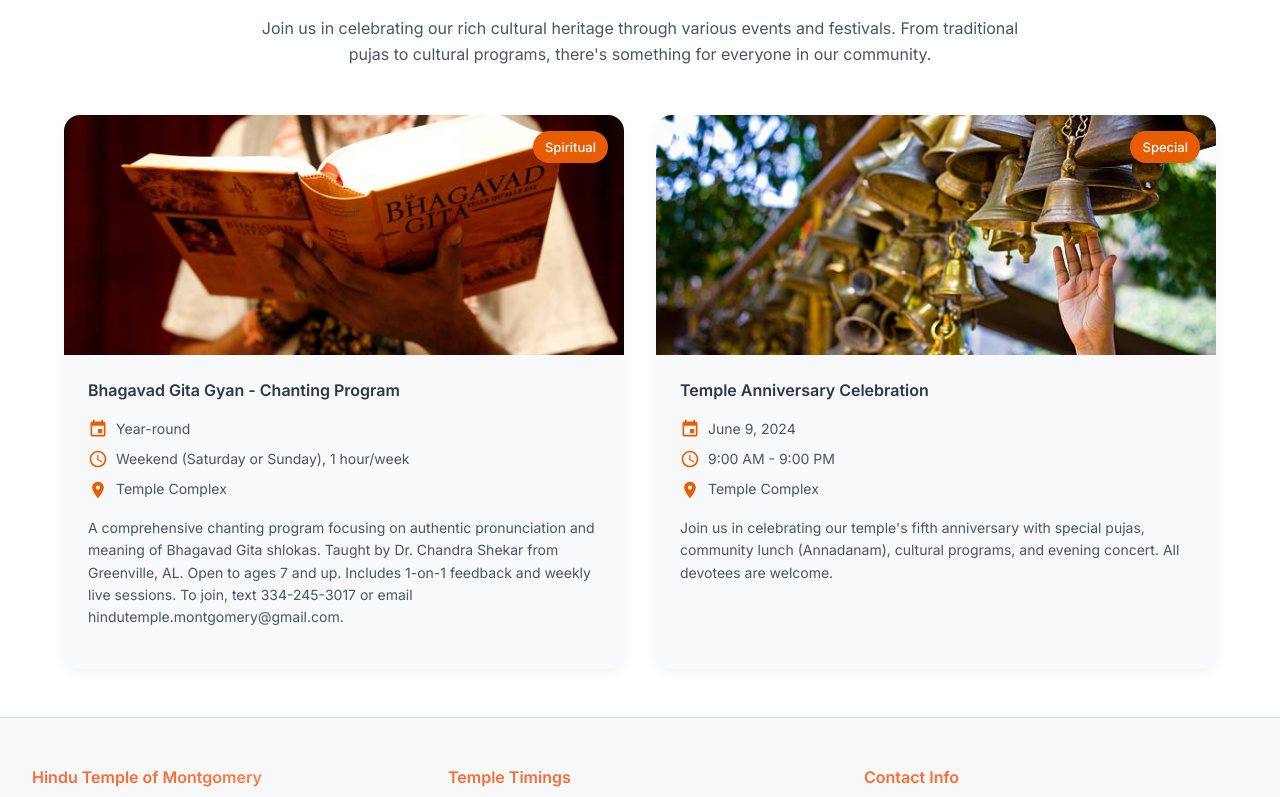
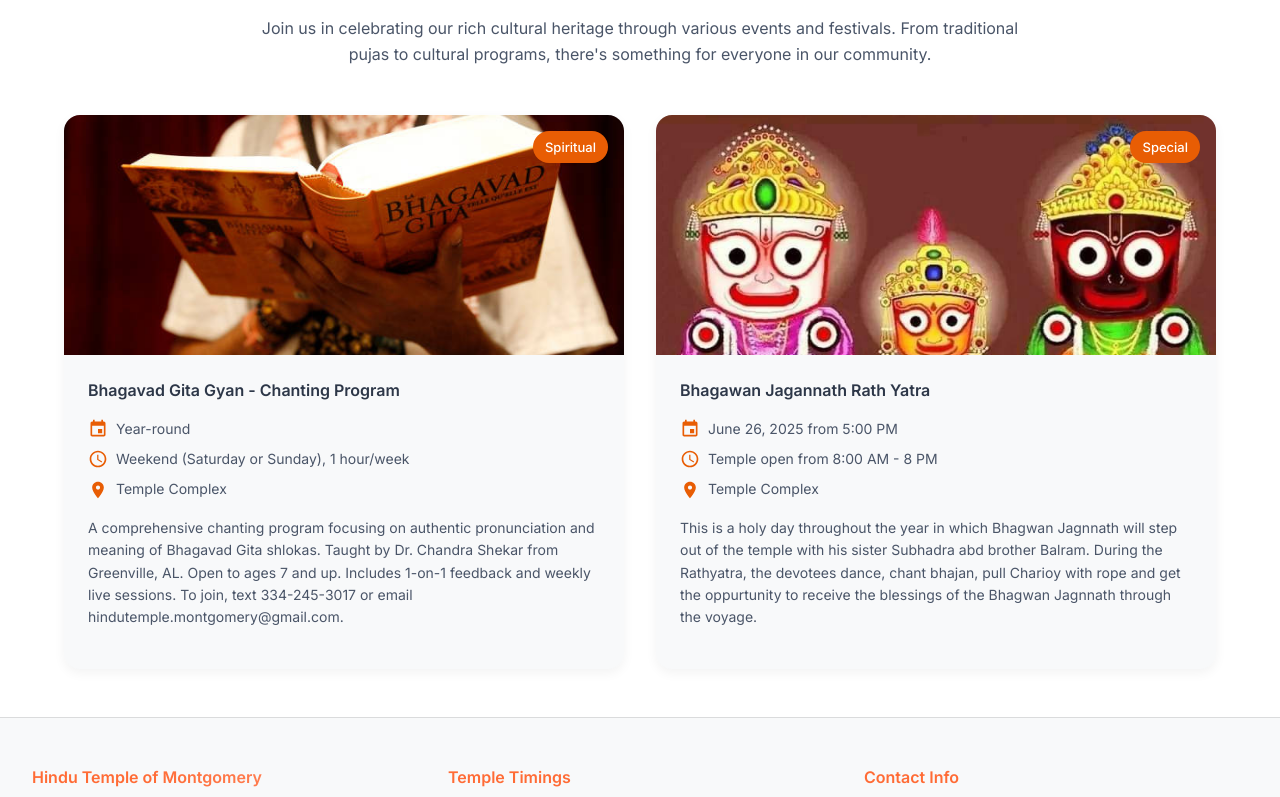
Before and after one commit to sahithi218/hindu-temple-mgm, a Next.js app: page /events in a window 1280 px wide. Shown: the part 427-1224 px from the top of the page. Built offline with nearby package versions, Linux system fonts and the light colour scheme.

Commit message:
event added

```diff
--- a/src/app/events/page.js
+++ b/src/app/events/page.js
@@ -32,13 +32,13 @@ const events = [
   },
   {
     id: 2,
-    title: "Temple Anniversary Celebration",
-    date: "June 9, 2024",
-    time: "9:00 AM - 9:00 PM",
+    title: "Bhagawan Jagannath Rath Yatra",
+    date: "June 26, 2025 from 5:00 PM",
+    time: "Temple open from 8:00 AM - 8 PM",
     location: "Temple Complex",
     description:
-      "Join us in celebrating our temple's fifth anniversary with special pujas, community lunch (Annadanam), cultural programs, and evening concert. All devotees are welcome.",
-    image: "/images/events/temple.jpg",
+      "This is a holy day throughout the year in which Bhagwan Jagnnath will step out of the temple with his sister Subhadra abd brother Balram. During the Rathyatra, the devotees dance, chant bhajan, pull Charioy with rope and get the oppurtunity to receive the blessings of the Bhagwan Jagnnath through the voyage.",
+    image: "/images/events/jagannath-rath-yatra.jpg",
     category: "Special",
   },
   // {
```
Also changed, not shown: public/images/events/jagannath-rath-yatra.jpg (added).
